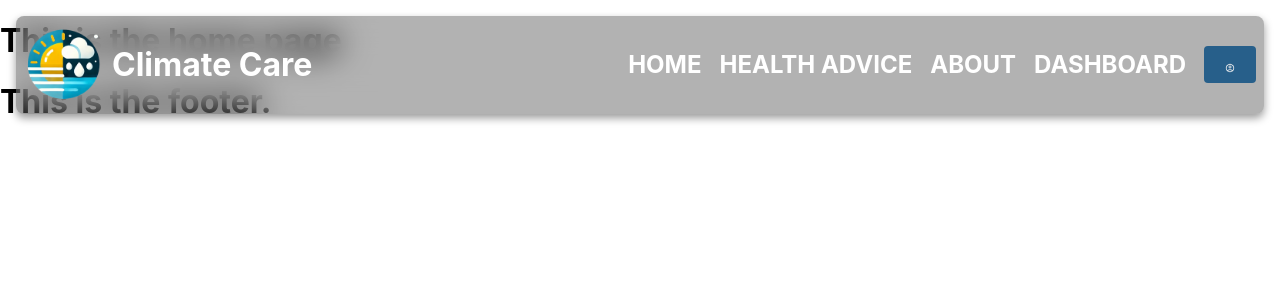
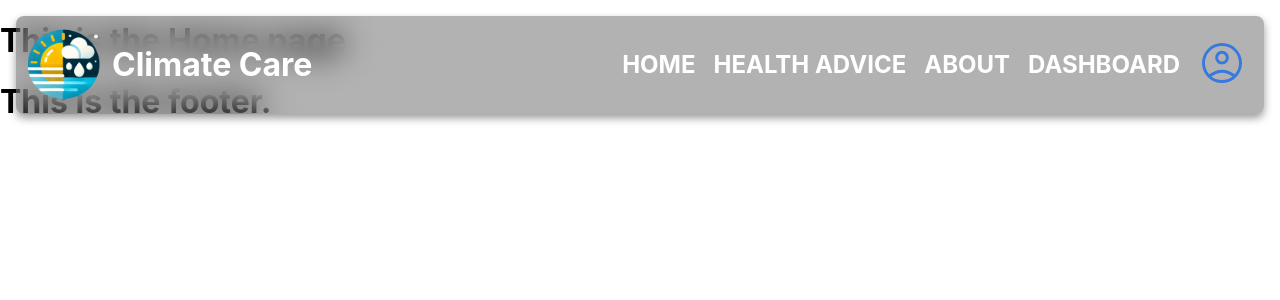
Before and after one commit to Lawando69/prototype, a React (Create React App) app: page / in a window 1280 px wide. Shown: the top 300 px of the page. Built offline with nearby package versions, Linux system fonts and the light colour scheme.

Commit message:
Started working on the CSS of the Navigation bar however, the navigation bar is getting overlayed by the content on the page. (Problem still active)

```diff
--- a/src/Components/DesktopNavbar/DesktopNavbar.css
+++ b/src/Components/DesktopNavbar/DesktopNavbar.css
@@ -10,6 +10,7 @@
     top: 16px;
     right: 16px;
     left: 16px;
+    z-index: 1000;
 
     border-radius: 8px;
     padding: 8px;
@@ -30,9 +31,30 @@
         border-radius: 4px;
         padding: 4px 16px;
     }
+
+    > .nav-link:hover{
+        color: lightgray;
+        border-bottom: 2px solid white;
+    }
+
+    > .profile-icon-container{
+        margin-right: 10px;
+
+        > #profile-icon {
+            height: 48px;
+            width: 48px;
+            padding: none;
+        }
+    }
+
+    > .profile-icon-container:hover{
+        border-bottom: 2px solid #377ade;
+    }
 }
 
-#profile-icon {
-    height: 10px;
-    width: 20px;
+
+@media only screen and (max-width: 600px){
+    #desktop-header{
+        display: none;
+    }
 }
--- a/src/Components/DesktopNavbar/DesktopNavbar.js
+++ b/src/Components/DesktopNavbar/DesktopNavbar.js
@@ -24,7 +24,7 @@ export default function DesktopNavbar(){
                     <Link to="/profile" className="action-button">My account</Link>
                 </>
                     /*NOTE: The link bellow is uses an icon instead of text*/
-                    :<Link to="/join" className="action-button">
+                    :<Link to="/join" className="profile-icon-container">
                         <img src={ProfileIcon} alt="Profile icon" id="profile-icon"/>
                     </Link>
             }
--- a/src/Pages/Home/Home.js
+++ b/src/Pages/Home/Home.js
@@ -1,13 +1,14 @@
 import "./Home.css"
 import react, {useState} from "react";
 import axios from 'axios';
+import Logo from "../../Components/Logo/Logo";
 
 
 export default function Home(){
 
     const url = ""; //NOTE: This will be used to add the api link later.
     return(
-        <h1>This is the home page</h1>
+        <h1>This is the Home page</h1>
 
     )
 }
```
Also changed, not shown: src/Assets/Icons/profile-icon.svg.
